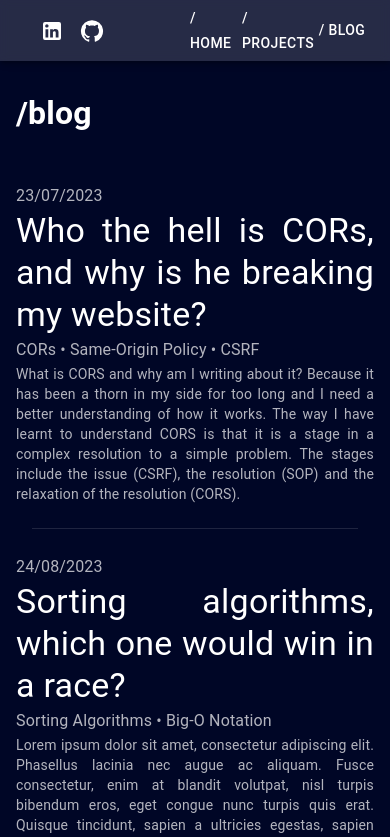
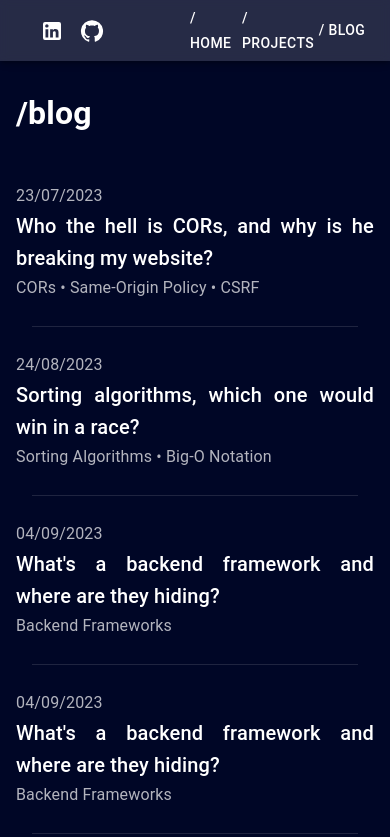
Before and after one commit to JonoMN/JonoMN.github.io, a React (Create React App) app: page /blog in a window 390 px wide. Shown: the top 837 px of the page. Built offline with nearby package versions, Linux system fonts and the light colour scheme.

Commit message:
Added breakpoints to blog

```diff
--- a/src/components/Blog.js
+++ b/src/components/Blog.js
@@ -23,7 +23,10 @@ function Blog({ title, date, topics, desc, link }) {
           >
             {date}
           </Typography>
-          <Typography component="div" variant="h4">
+          <Typography
+            component="div"
+            sx={{ typography: { xs: "h6", md: "h4" } }}
+          >
             {title}
           </Typography>
 
@@ -34,7 +37,12 @@ function Blog({ title, date, topics, desc, link }) {
           >
             {topics}
           </Typography>
-          <Typography variant="body2" color="text.secondary" component="div">
+          <Typography
+            variant="body2"
+            color="text.secondary"
+            component="div"
+            sx={{ display: { xs: "none", md: "block" } }}
+          >
             {desc}
           </Typography>
         </CardActionArea>
--- a/src/pages/home.js
+++ b/src/pages/home.js
@@ -145,11 +145,13 @@ function Home() {
             height: "800px",
           }}
         >
-          <Typography sx={{ typography: { xs: "h4", md: "h2", lg: "h1" } }}>
+          <Typography
+            sx={{ typography: { xs: "h4", sm: "h3", md: "h2", lg: "h1" } }}
+          >
             JONATHAN NELSON
           </Typography>
           <Typography
-            sx={{ typography: { xs: "h6", md: "h4", lg: "h3" } }}
+            sx={{ typography: { xs: "h6", sm: "h5", md: "h4", lg: "h3" } }}
             color="#FF3A20"
           >
             //Aspiring Fullstack Developer
```
